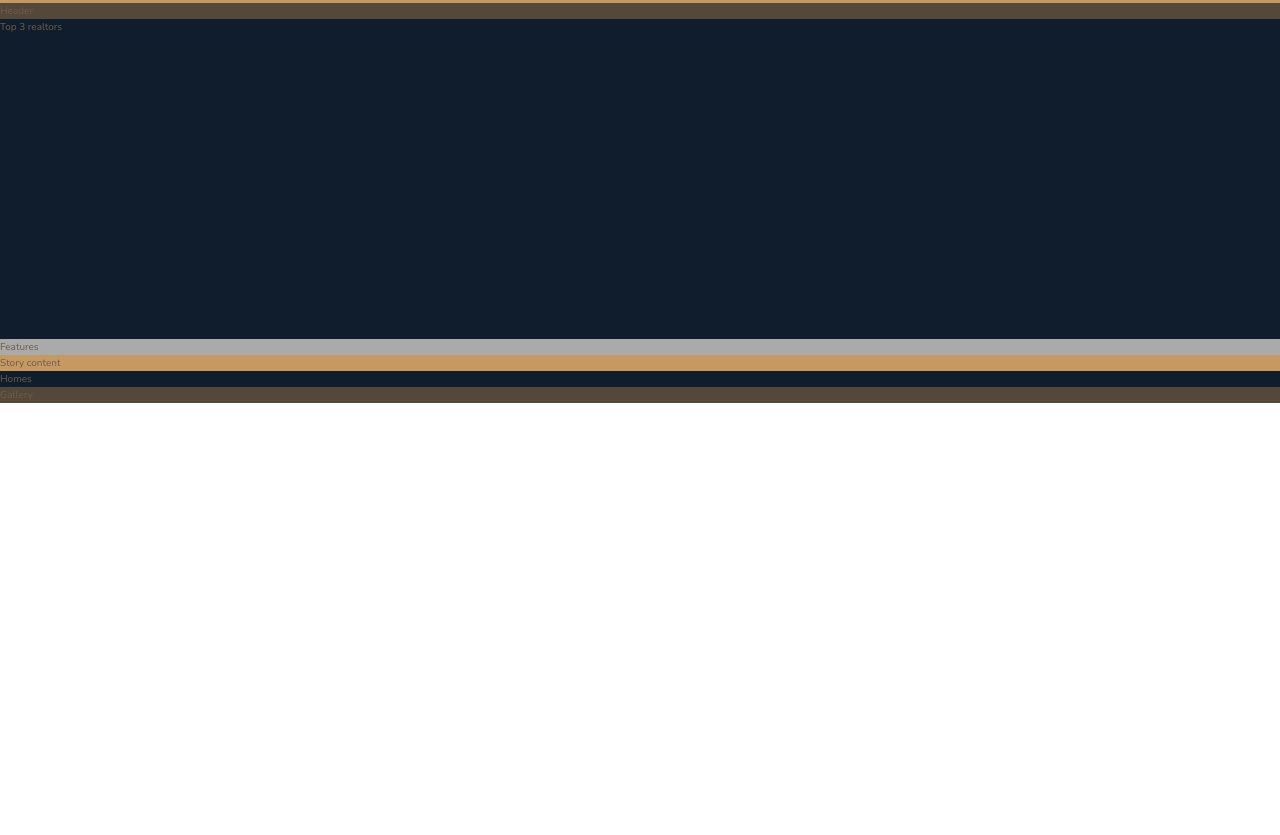
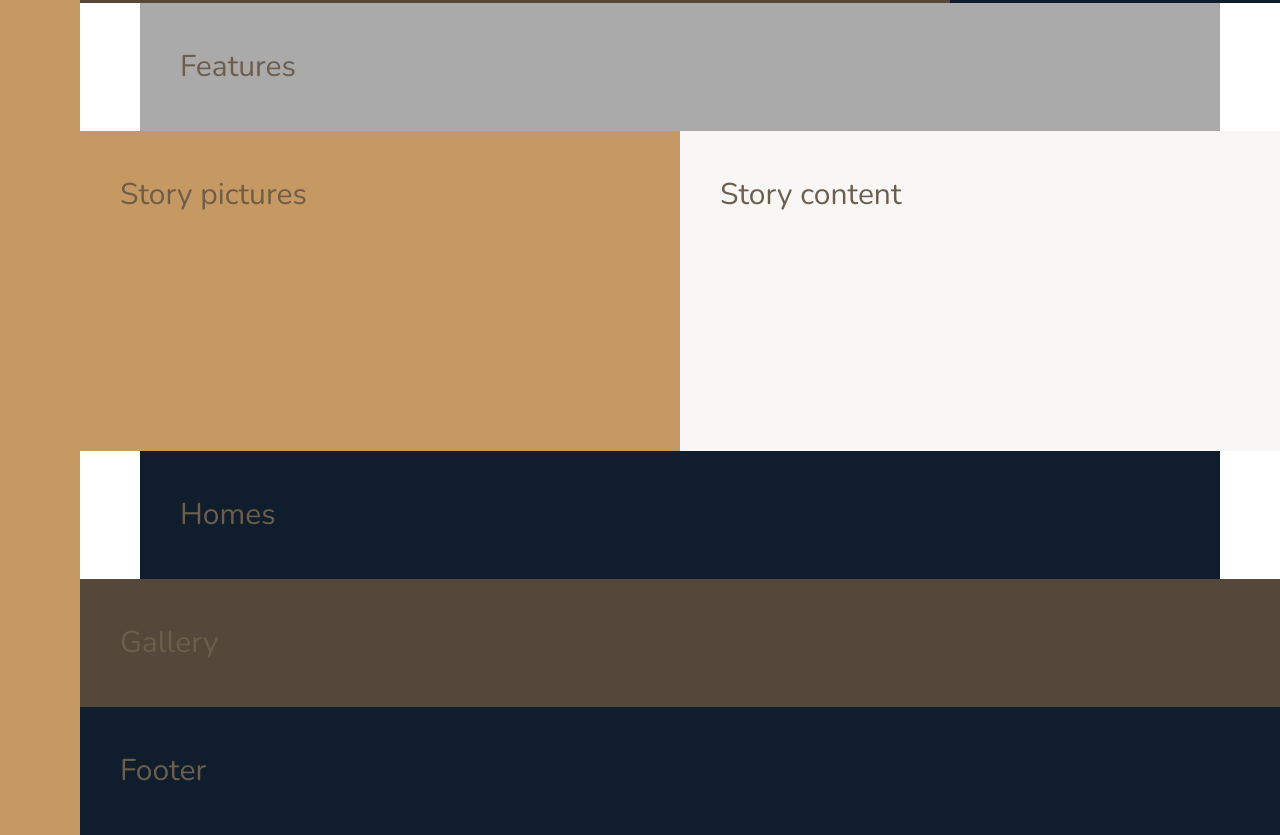
Before and after one commit to MajhiRockzZ/Advanced-CSS-and-SASS-Project-3, a website: page index.html in a window 1280 px wide. Shown: the part 637-1472 px from the top of the page. Before the commit the page ends 1040 px from the top, so only its background shows below. Drawn offline with nearby package versions, Linux system fonts and the light colour scheme.

Commit message:
feat: Building the Overall Layout - Part 2

```diff
--- a/index.html
+++ b/index.html
@@ -29,6 +29,10 @@
 </section>
 
 <div class="story__pictures">
+  Story pictures
+</div>
+
+<div class="story__content">
   Story content
 </div>
 
@@ -41,7 +45,7 @@
 </section>
 
 <footer class="footer">
-
+  Footer
 </footer>
 
 </body>
--- a/sass/_base.scss
+++ b/sass/_base.scss
@@ -37,4 +37,10 @@ body {
 .container {
   display: grid;
   grid-template-rows: 80vh min-content 40vh repeat(3, min-content);
+  grid-template-columns: [sidebar-start] 8rem [sidebar-end full-start] minmax(6rem, 1fr) [center-start] repeat(8, [col-start] minmax(min-content, 14rem) [col-end]) [center-end] minmax(6rem, 1fr) [full-end];
+
+  & > * {
+    padding: 40px;
+    font-size: 3rem;
+  }
 }
--- a/sass/_features.scss
+++ b/sass/_features.scss
@@ -1,3 +1,4 @@
 .features {
   background-color: $color-grey-light-2;
+  grid-column: center-start / center-end;
 }
--- a/sass/_footer.scss
+++ b/sass/_footer.scss
@@ -1,3 +1,4 @@
 .footer {
   background-color: $color-secondary;
+  grid-column: full-start / full-end;
 }
--- a/sass/_gallery.scss
+++ b/sass/_gallery.scss
@@ -1,3 +1,4 @@
 .gallery {
   background-color: $color-grey-dark-1;
+  grid-column: full-start / full-end;
 }
--- a/sass/_header.scss
+++ b/sass/_header.scss
@@ -1,3 +1,4 @@
 .header {
   background-color: $color-grey-dark-1;
+  grid-column: full-start/ col-end 6;
 }
--- a/sass/_homes.scss
+++ b/sass/_homes.scss
@@ -1,3 +1,4 @@
 .homes {
   background-color: $color-secondary;
+  grid-column: center-start / center-end;
 }
--- a/sass/_realtors.scss
+++ b/sass/_realtors.scss
@@ -1,3 +1,4 @@
 .realtors {
   background-color: $color-secondary;
+  grid-column: col-start 7 / full-end;
 }
--- a/sass/_sidebar.scss
+++ b/sass/_sidebar.scss
@@ -1,3 +1,5 @@
 .sidebar {
   background-color: $color-primary;
+  grid-column: sidebar-start / sidebar-end;
+  grid-row: 1 / -1;
 }
--- a/sass/_story.scss
+++ b/sass/_story.scss
@@ -1,9 +1,11 @@
 .story {
   &__pictures {
     background-color: $color-primary;
+    grid-column: full-start / col-end 4;
   }
 
   &__content {
     background-color: $color-grey-light-1;
+    grid-column: col-start 5 / full-end;
   }
 }
```
Also changed, not shown: css/style.css.
